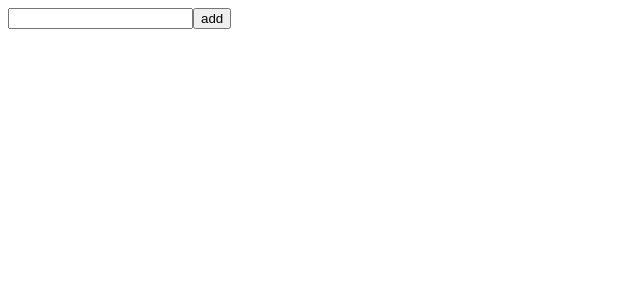
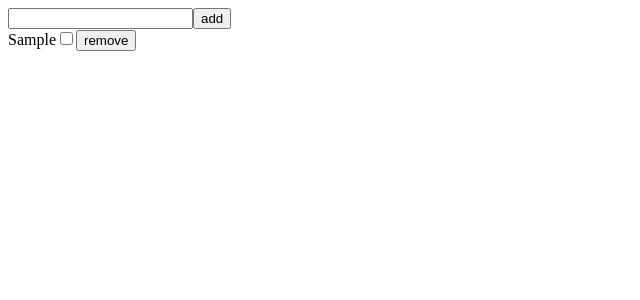
Before and after one commit to vdsou/todolist, a React (Create React App) app: page / in a window 1280 px wide. Both pictures are taken after typing "Sample" into the empty fields and a click on the button "add". Shown: the top 300 px of the page, without its empty margins (0-640 px from the left). Built offline with nearby package versions, Linux system fonts and the light colour scheme.

Commit message:
add Todo component, list functionality and generateId lib

```diff
--- a/src/App.jsx
+++ b/src/App.jsx
@@ -1,5 +1,6 @@
 import React from 'react';
 import AddTodo from './components/AddTodo';
+import Todo from './components/Todo';
 
 class App extends React.Component {
   constructor() {
@@ -19,7 +20,15 @@ class App extends React.Component {
   }
 
   render() {
-    return <AddTodo onCreate={this.createTodo} />;
+    const { todos } = this.state;
+    return (
+      <div>
+        <AddTodo onCreate={this.createTodo} />
+        {todos.map((todo) => (
+          <Todo key={todo.id} data={todo} />
+        ))}
+      </div>
+    );
   }
 }
 
--- a/src/components/AddTodo.jsx
+++ b/src/components/AddTodo.jsx
@@ -1,10 +1,12 @@
 import React from 'react';
 import PropTypes from 'prop-types';
+import generateId from '../libs/generateId';
 
 class AddTodo extends React.Component {
   constructor() {
     super();
     this.initialState = {
+      id: 0,
       title: '',
     };
     this.state = this.initialState;
@@ -13,7 +15,9 @@ class AddTodo extends React.Component {
   }
 
   handleInput(event) {
+    const id = generateId(999999);
     this.setState({
+      id,
       title: event.target.value,
     });
   }
@@ -35,7 +39,9 @@ class AddTodo extends React.Component {
     );
   }
 }
+
 AddTodo.propTypes = {
   onCreate: PropTypes.func,
 }.isRequired;
+
 export default AddTodo;
--- /dev/null
+++ b/src/components/Todo.jsx
@@ -0,0 +1,30 @@
+import React from 'react';
+import PropTypes from 'prop-types';
+
+class Todo extends React.Component {
+  constructor(props) {
+    super(props);
+    this.state = {};
+  }
+
+  render() {
+    const { data } = this.props;
+    const { title } = data;
+    return (
+      <div>
+        {title}
+        <input type="checkbox" />
+        <button type="button">remove</button>
+      </div>
+    );
+  }
+}
+
+Todo.propTypes = {
+  data: PropTypes.shape({
+    id: PropTypes.number,
+    title: PropTypes.string,
+  }),
+}.isRequired;
+
+export default Todo;
--- /dev/null
+++ b/src/libs/generateId.js
@@ -0,0 +1,4 @@
+export default (number) => {
+  const id = Math.round(Math.random() * number);
+  return id;
+};
```
